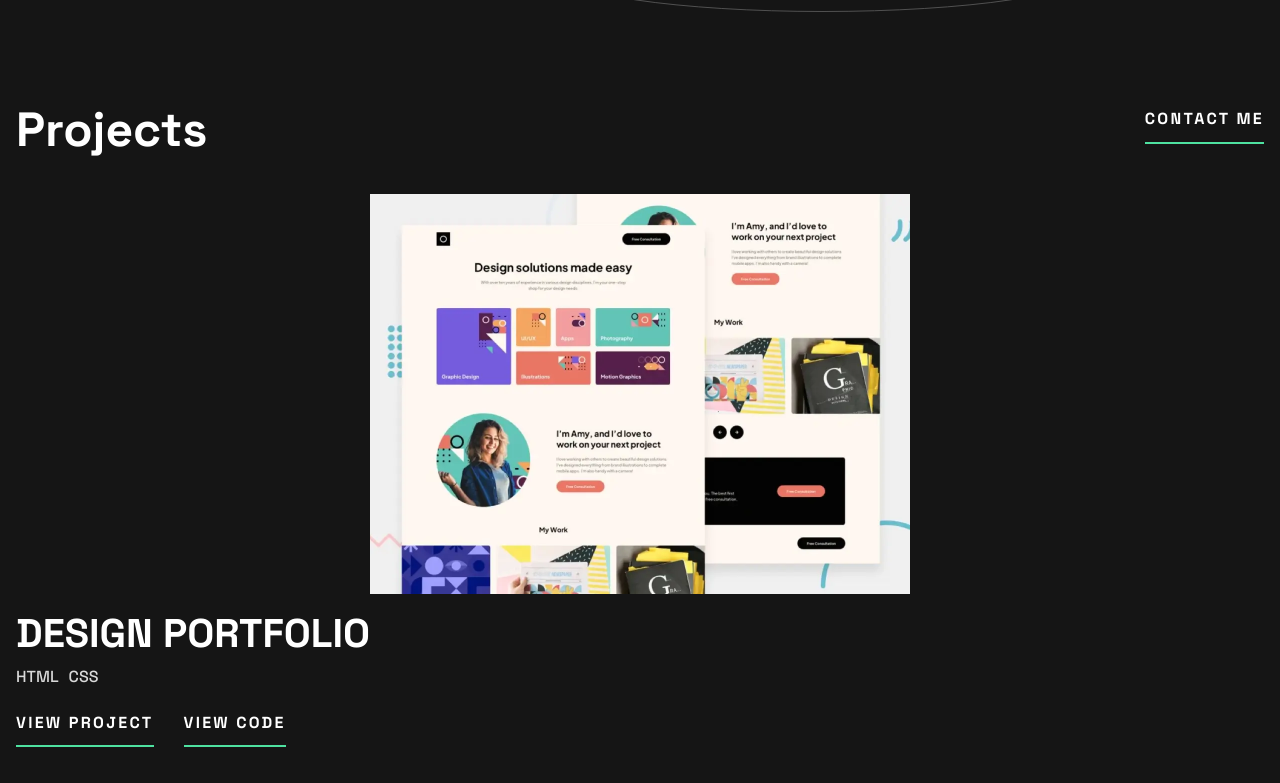
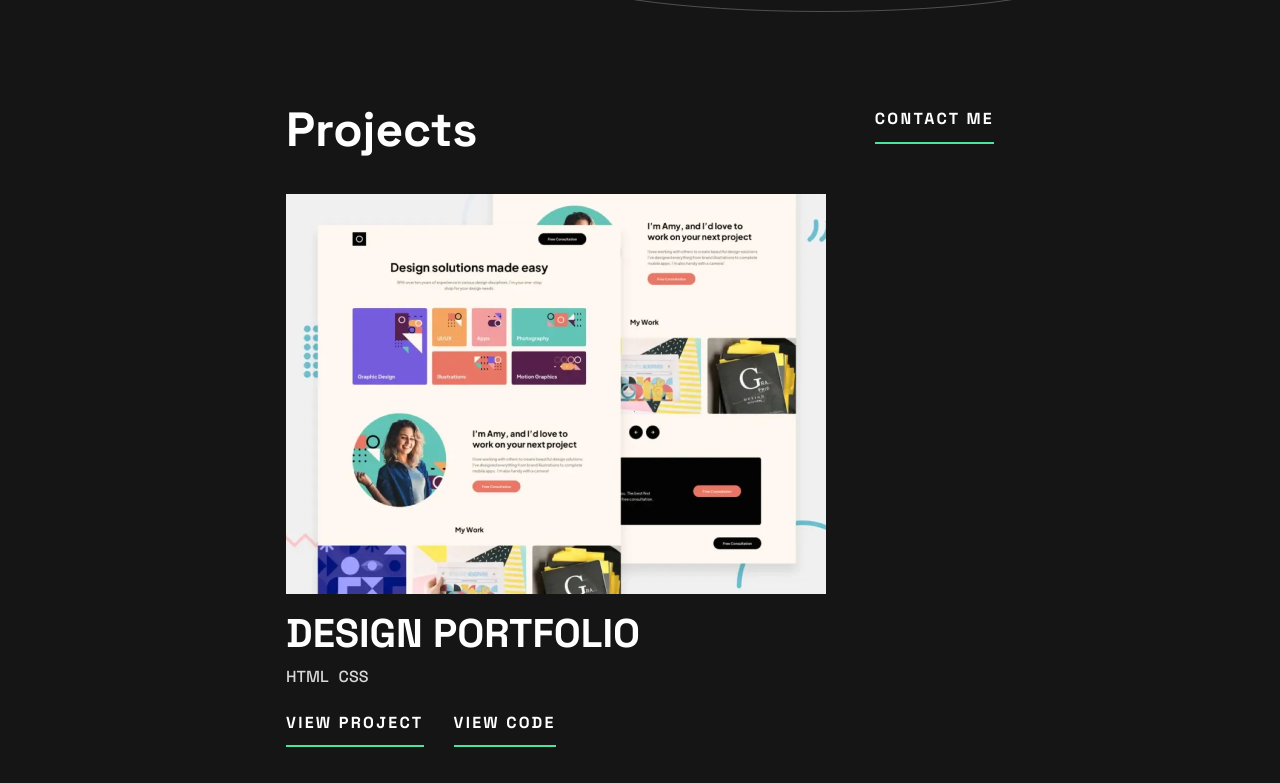
Before and after one commit to cboswel1/single-page-portfolio-demo, a React (Vite) app: page / in a window 1280 px wide. Shown: the part 1137-1920 px from the top of the page. Built offline with nearby package versions, Linux system fonts and the light colour scheme.

Commit message:
projects tablet layout

```diff
--- a/src/components/projects/projects.component.jsx
+++ b/src/components/projects/projects.component.jsx
@@ -20,10 +20,10 @@ import MemoryGameMobile from '../../assets/images/thumbnail-project-5-small.webp
 import ArtGalleryMobile from '../../assets/images/thumbnail-project-6-small.webp';
 
 const Projects = () => {
-  const [isDesktop, setDesktop] = useState(window.innerWidth > 600);
+  const [isDesktop, setDesktop] = useState(window.innerWidth > 1000);
 
   const updateMedia = () => {
-    setDesktop(window.innerWidth > 600);
+    setDesktop(window.innerWidth > 1000);
   };
 
   useEffect(() => {
@@ -92,6 +92,7 @@ const Projects = () => {
         <h2>Projects</h2>
         <Button type="button">Contact Me</Button>
       </div>
+      <div className='projects__container'>
       {projects.map((projects) => {
         return (
           <div className="projects__content" key={projects.id}>
@@ -116,16 +117,16 @@ const Projects = () => {
                   <p>{projects.techTwo}</p>
                   <p>{projects.techThree}</p>
                 </div>
-
               </div>
               <div className="projects__projects--links">
-                  <Button type="button">View Project</Button>
-                  <Button type="button">View Code</Button>
-                </div>
+                <Button type="button">View Project</Button>
+                <Button type="button">View Code</Button>
+              </div>
             </div>
           </div>
         );
       })}
+      </div>
     </div>
   );
 };
--- a/src/components/projects/projects.styles.scss
+++ b/src/components/projects/projects.styles.scss
@@ -1,3 +1,5 @@
+@use '../../globals.scss' as *;
+
 .projects {
   font-size: 88px;
   margin: 0px 16px;
@@ -58,3 +60,33 @@
     gap: 30px;
   }
 }
+
+@media (min-width: $bp-tablet) {
+  .projects {
+    display: flex;
+    max-width: 708px;
+    flex-wrap: wrap;
+    margin: auto;
+
+    &__header--container {
+      display: flex;
+      justify-content: space-between;
+      width: 100%;
+    }
+
+    &__container {
+      display: flex;
+      flex-wrap: wrap;
+    }
+
+    &__content {
+      flex: 0 0 50%;
+
+      align-items: center;
+    }
+
+    &__image--mobile {
+      max-width: 342px;
+    }
+  }
+}
```
